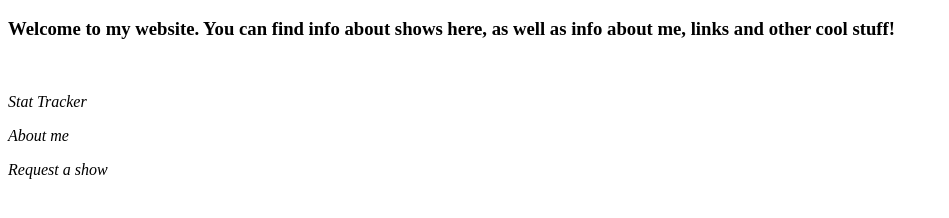
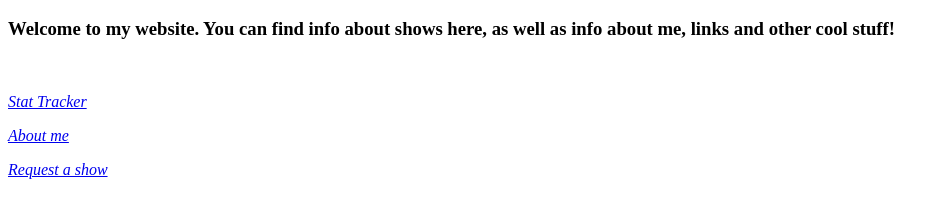
Before and after one commit to quinnyboy04/thatremasterguy, a plain HTML site: page index.html in a window 1280 px wide. Shown: the part 48-266 px from the top of the page, without its empty margins (0-949 px from the left). Drawn offline with Linux system fonts and the light colour scheme.

Commit message:
Update index.html

```diff
--- a/index.html
+++ b/index.html
@@ -1,6 +1,6 @@
 <h1>ThatRemasterGuy Website</h1>
 <h3><strong>Welcome to my website. You can find info about shows here, as well as info about me, links and other cool stuff!</strong></h3>
 <p>&nbsp;</p>
-<p><em>Stat Tracker</em></p>
-<p><em>About me</em></p>
-<p><em>Request a show</em></p>
+<p><a href="https://quinnyboy04.github.io/thatremasterguy/stattracker/statselect.html"><em>Stat Tracker</em></a></p>
+<p><a href="https://quinnyboy04.github.io/thatremasterguy/aboutme/aboutme.html"><em>About me</em></a></p>
+<p><a href="https://www.youtube.com/channel/UCMQOIzcsqEzE1UzPe2N9OtQ/community?lb=UgzZI8_JKVHtZn0NiaZ4AaABCQ"><em>Request a show</em></a></p>
```
